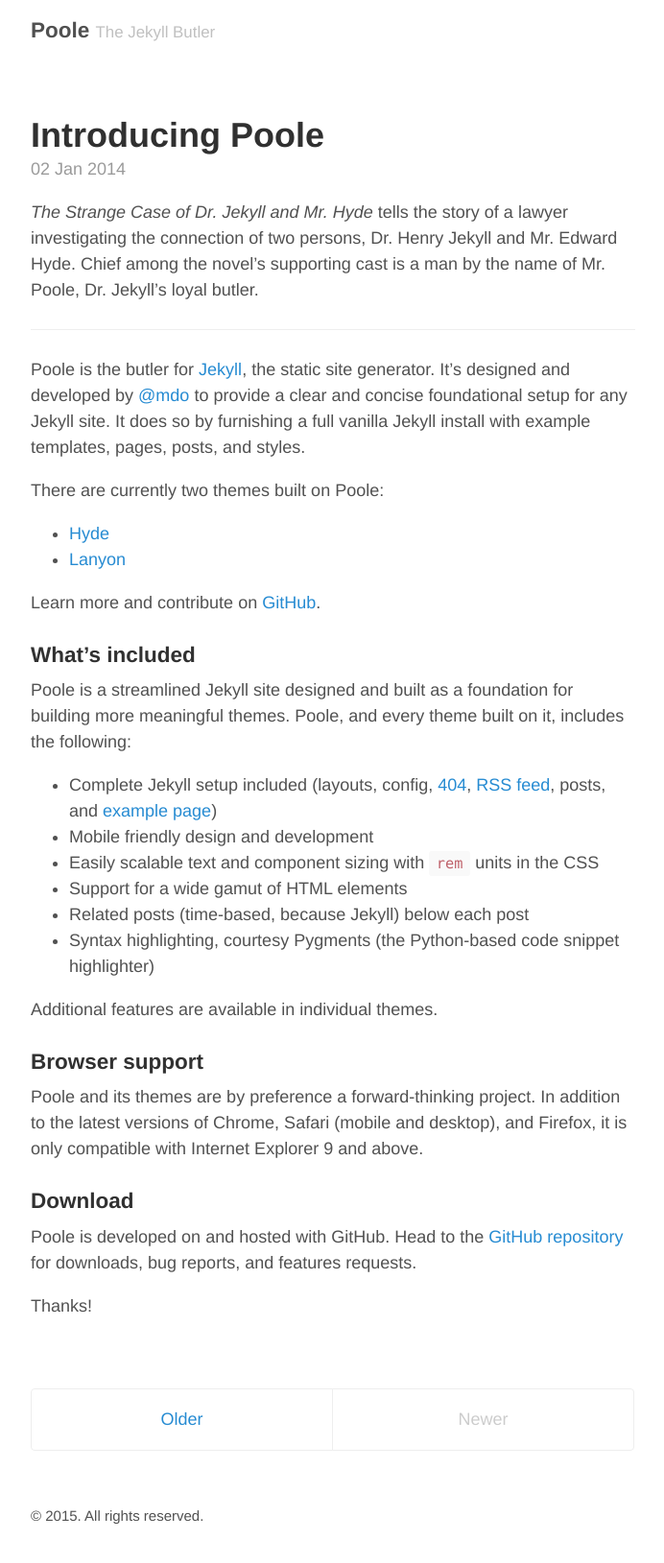
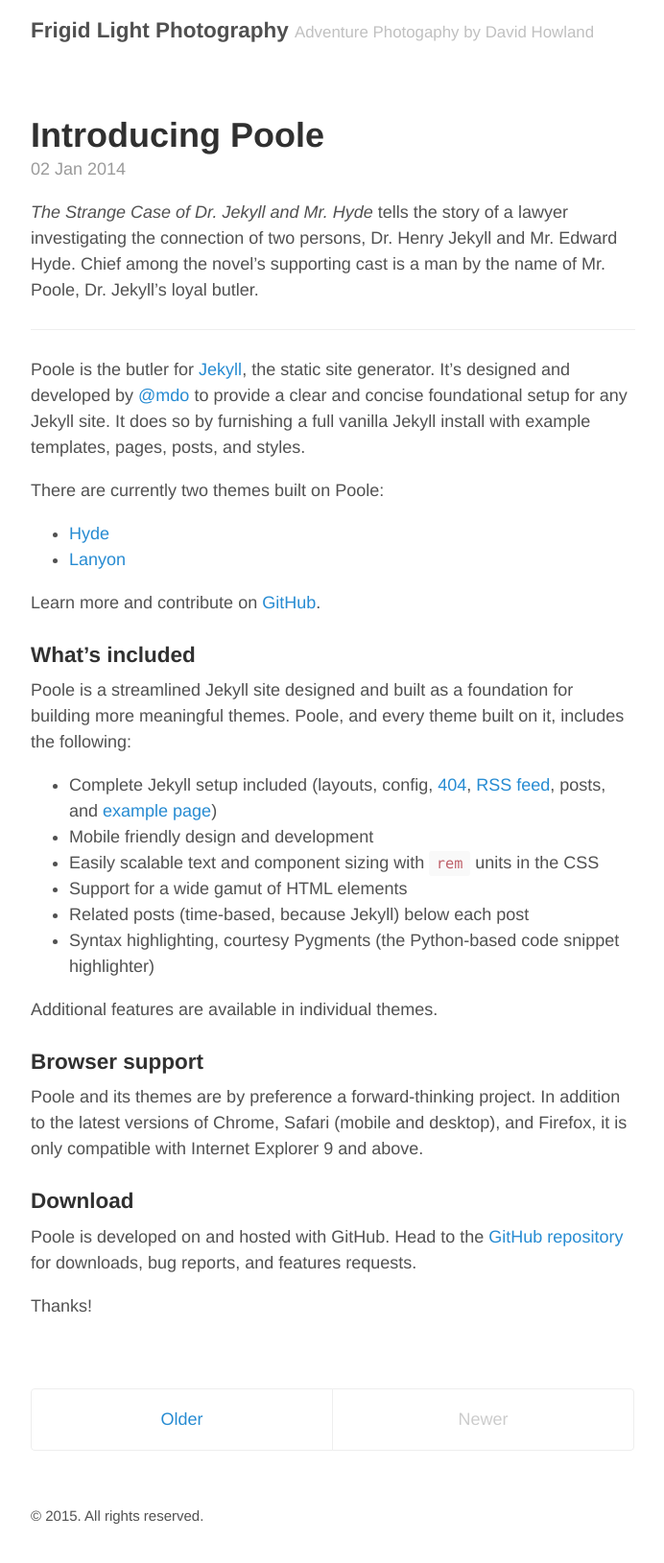
Before and after one commit to davidhowland/davidhowland.github.io, a Jekyll site: the page built from index.html, in a window 1280 px wide. Shown: the whole page at 96% size, without its empty margins (293-985 px from the left). Built offline with Jekyll 4.4.1, drawn with Linux system fonts in a browser that asks for light colours; the list of posts is cut into pages by our own code.

Commit message:
update _config.yml

```diff
--- a/_config.yml
+++ b/_config.yml
@@ -5,9 +5,9 @@
 relative_permalinks: true
 
 # Setup
-title:               Poole
-tagline:             The Jekyll Butler
-url:                 http://getpoole.com
+title:               Frigid Light Photography
+tagline:             Adventure Photogaphy by David Howland
+url:                 http://frigidlight.com
 paginate:            1
 baseurl:             ""
 
@@ -20,11 +20,10 @@
 
 # About/contact
 author:
-  name:              Mark Otto
-  url:               https://twitter.com/mdo
-  email:             markdotto@gmail.com
+  name:              David Howland
+  email:             david@frigidlight.com
 
 # Custom vars
-version:             2.0.0
-github:
-  repo:              https://github.com/poole/poole
+# version:             2.0.0
+# github:
+  # repo:              https://github.com/poole/poole
```
